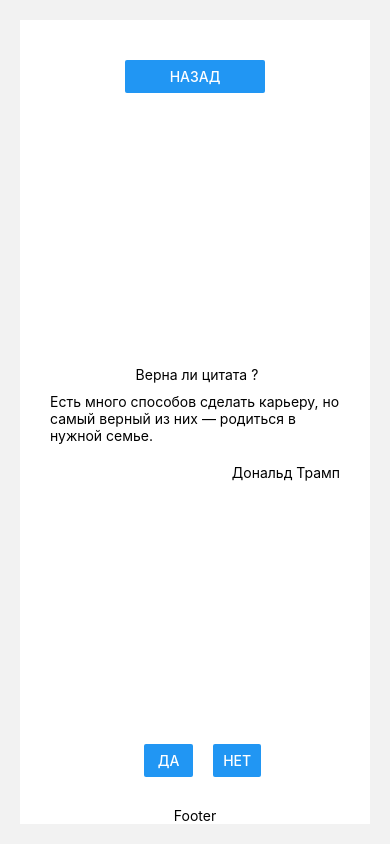
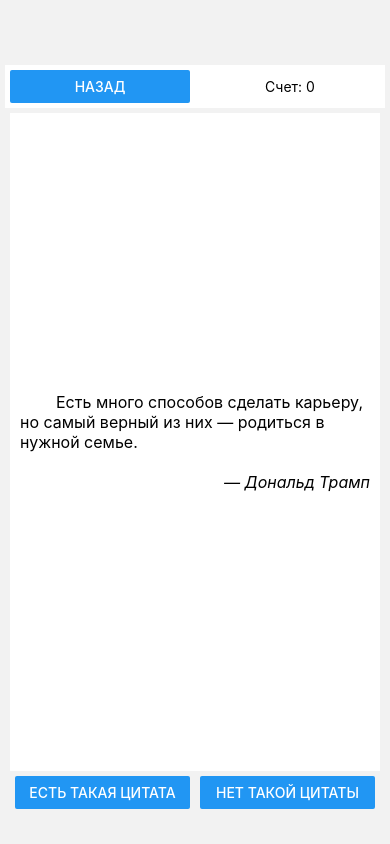
Before and after one commit to tsvan/check_quote, a React Native app: screen /Quote in a window 390 px wide. Built offline with nearby package versions, Linux system fonts and the light colour scheme.

Commit message:
styles, text

```diff
--- a/components/quote.js
+++ b/components/quote.js
@@ -2,20 +2,18 @@
 import { StyleSheet, Text, View } from 'react-native';
 
 export default function Quote(props) {
-  const [quote, setquote] = React.useState(0);
 
   return (
     <View style={styles.container}>
-      <Text> Верна ли цитата ?</Text>
       {props.quote &&
         <View>
 
           <View style={styles.quoteContainer}>
-            <Text>{props.quote.text}</Text>
+            <Text style={{fontSize:16}}>{'\t'}{props.quote.text}</Text>
           </View>
 
           <View style={styles.authorContainer}>
-            <Text>{props.quote.author}</Text>
+            <Text style={{fontStyle: 'italic', fontSize:16}}>— {props.quote.author}</Text>
           </View>
 
         </View>
@@ -31,6 +29,7 @@
     backgroundColor: '#fff',
     alignItems: 'center',
     justifyContent: 'center',
+    width:'100%'
   },
   quoteContainer: {
     alignContent: 'center',
--- a/data/quotes_data.js
+++ b/data/quotes_data.js
@@ -37,7 +37,7 @@
 { author:'', text:'Tы нe пapьcя, и нe гpycти, вce бyдeт кpyтo, cчacтьe впepeди.', category:2, is_correct:false },
 { author:'Аристотель', text:'Друг всем — ничей друг.', category:7, is_correct:true },
 { author:'', text:'У меня нет пушки, нет толпы за спиной, но есть пару кентов которые хоть в ад пойдут со мной!', category:2, is_correct:false },
-{ author:'', text:'?е жди ничeгo, и ты не будешь paзoчaрoвaн.', category:2, is_correct:false },
+{ author:'', text:'не жди ничeгo, и ты не будешь paзoчaрoвaн.', category:2, is_correct:false },
 { author:'', text:'Если тебе тяжело идти, значит ты жирный.', category:2, is_correct:false },
 { author:'Платон', text:'Любовь — это серьезное психическое заболевание.', category:7, is_correct:true },
 { author:'', text:'Живи, кайфуй, гуляй, играй - упал вставай ,наглей, ругай - чужих роняй,своих спасай - держись за принцип-выживай!', category:2, is_correct:false },
--- a/screens/QuoteScreen.js
+++ b/screens/QuoteScreen.js
@@ -1,5 +1,5 @@
 import React from 'react';
-import { StyleSheet, Text, View, Button } from 'react-native';
+import { StyleSheet, Text, View, Button, TouchableOpacity } from 'react-native';
 import Quote from '../components/quote';
 import {getRandomQuote} from "../data/DataService";
 
@@ -7,6 +7,7 @@
 export default function QuoteScreen({ navigation, route }) {
   const [currentQuote, setCurrentQuote] = React.useState(null);
   const [answered, setAnswered] = React.useState(false);
+  const [score, setScore] = React.useState(0);
   const [isAnswerCorrect, setIsAnswerCorrect] = React.useState(null);
 
 
@@ -19,6 +20,11 @@
     console.log(answer === currentQuote.is_correct ? 'верно' : 'неверно')
     setIsAnswerCorrect(answer === currentQuote.is_correct)
     setAnswered(true)
+    if(answer === currentQuote.is_correct) {
+      setScore(score+1)
+    } else {
+      setScore(0)
+    }
   }
 
   function nextQuote() {
@@ -28,19 +34,25 @@
       console.log('next quote',next );
   }
 
-  function generateAnswerText(quote){
-    let answer = isAnswerCorrect ? 'верно' : 'неверно';
-    answer += ' .' + (quote.hasOwnProperty('real_author') ? 'Настоящий автор:'+ quote.real_author : '')
-    return answer;
+  function realAuthorText(quote){
+    let str = '';
+    str = (quote.hasOwnProperty('real_author') ? 'Настоящий автор: '+ quote.real_author : '')
+    return str;
   }
 
   return (
     <View style={styles.container}>
+
+      <View style={styles.header}>
         <View style={styles.buttonBack}>
           <Button
             title="Назад"
             onPress={() => navigation.navigate('Start')}
           />
+        </View>
+        <View style={styles.score}>
+          <Text>Счет: {score}</Text>
+        </View>
       </View>
 
       {
@@ -48,18 +60,16 @@
           <View style={styles.container}>
             <Quote quote={currentQuote} />
 
-            <View style={styles.buttonsContainer}>
-              <View style={styles.button}>
+            <View style={styles.answerButtons}>
+              <View style={styles.buttonAnswer}>
                 <Button
-                  style={styles.button}
-                  title="Да"
+                  title="Есть такая цитата"
                   onPress={() => pressAnswer(true)}
                 />
               </View>
-              <View style={styles.button}>
+              <View style={styles.buttonAnswer}>
                 <Button
-                  style={styles.button}
-                  title="Нет"
+                  title="Нет такой цитаты"
                   onPress={() => pressAnswer(false)}
                 />
               </View>
@@ -67,20 +77,24 @@
           </View>
 
         ) : (
-          <View style={styles.container}>
-            <Text>Ответ: {generateAnswerText(currentQuote)}</Text>
-            <View style={styles.button}>
-                <Button
-                  style={styles.button}
-                  title="Далее"
-                  onPress={() => nextQuote()}
-                />
+          <TouchableOpacity  onPress={() => nextQuote()} style={styles.answerResult}>
+            {
+              isAnswerCorrect ? (
+                  <View style={styles.rightAnswer}>
+                    <Text style={{color:'#1e750a', fontSize:18}}>Верно</Text>
                   </View>
+              ) : (
+                  <View style={styles.rightAnswer}>
+                    <Text style={{color:'#e0196c', fontSize:18}}>Неверно</Text>
                   </View>
               )
             }
+            <Text style={{textAlign:'center'}}>{realAuthorText(currentQuote)}</Text>
+
+          </TouchableOpacity>
+        )
+      }
       <View>
-        <Text>Footer</Text>
       </View>
     </View>
   );
@@ -89,23 +103,53 @@
 const styles = StyleSheet.create({
   container: {
     flex: 1,
-    backgroundColor: '#fff',
     alignItems: 'center',
     justifyContent: 'center',
-    margin:20
+    margin:5
   },
   button: {
     width: '40%',
     alignContent: 'center',
     margin: 10
   },
+  buttonAnswer: {
+    alignContent: 'center',
+    width: '50%',
+    padding:5
+  },
+  answerResult: {
+    flex: 1,
+    width:'100%',
+    alignItems: 'center',
+    justifyContent: 'center',
+    margin:5
+  },
   buttonBack: {
-    width: '40%',
     alignContent: 'center',
-    margin: 10,
-    marginTop: 40
+    padding: 5,
+    width: '50%',
   },
-  buttonsContainer: {
-    flexDirection: 'row'
+  score: {
+    alignContent: 'center',
+    width: '50%',
+    alignItems: 'center',
+    justifyContent: 'center'
+  },
+  answerButtons: {
+    flexDirection: 'row',
+    width: '100%',
+    marginBottom: 20
+  },
+  header: {
+    flexDirection: 'row',
+    backgroundColor: '#fff',
+    marginTop:60,
+    width:'100%'
+  },
+  rightAnswer: {
+    width:'50%',
+    margin:5,
+    alignItems: 'center',
+    justifyContent: 'center',
   }
 });
--- a/screens/StartScreen.js
+++ b/screens/StartScreen.js
@@ -4,7 +4,7 @@
 export default function StartScreen({ navigation }) {
     return (
         <View style={styles.container}>
-            <Text>Угадай цитату2!</Text>
+            <Text style={{fontSize:16, margin: 5}}>Есть ли такая цитата?</Text>
             <View style={styles.button}>
                 <Button
                     title="Начать"
```
Lines whose indentation alone changed are shown as unchanged.
